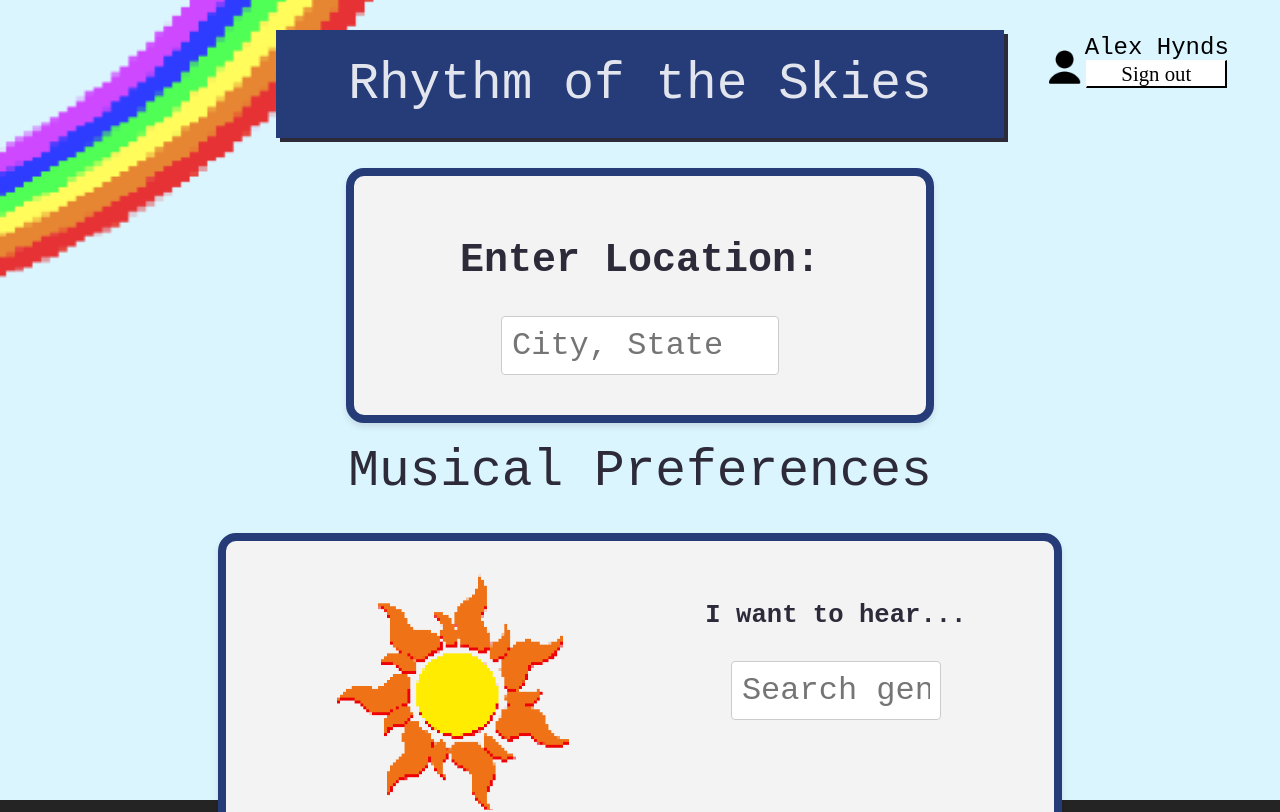
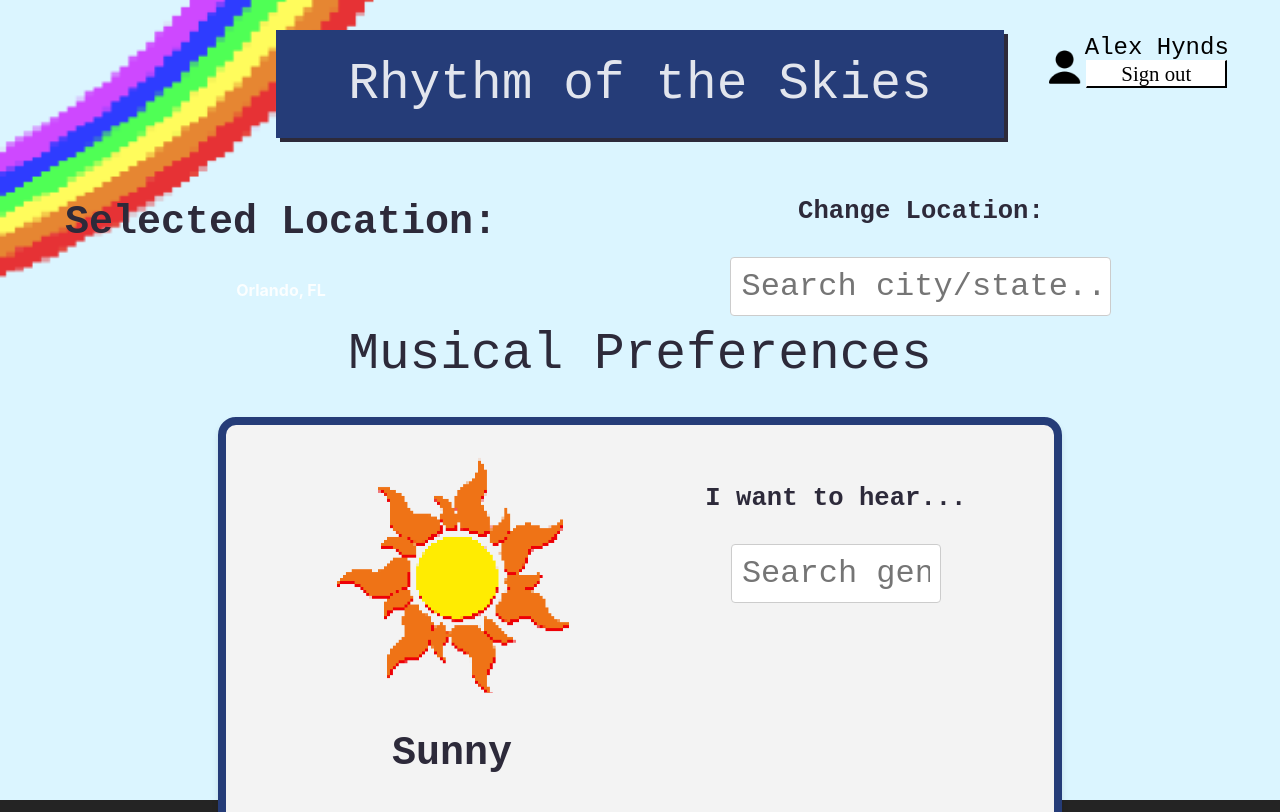
Before and after one commit to Adalex3/Rhythm-of-the-Skies, a React (Vite) app in the folder frontend/: page /preferences in a window 1280 px wide. Shown: the top 812 px of the page. Built offline with nearby package versions, Linux system fonts and the light colour scheme; a web font is replaced by a local one.

Commit message:
Update PreferenceUI.tsx

```diff
--- a/frontend/src/components/PreferenceUI.tsx
+++ b/frontend/src/components/PreferenceUI.tsx
@@ -5,7 +5,14 @@ import rainy from '../images/pxRainy.png'
 import snowy from '../images/pxSnowy.png'
 import night from '../images/pxNight.png'
 import preferences_rainbow from '../images/preferences_rainbow.png'
+import { LocationContext } from '../pages/PreferencesPage';
 
+// Alex TO-DO: how do you edit this to communicate with
+// your main page so the user's location selection here
+// reflects on main?
+interface PreferencesProps {
+    location: string;
+  }
 
 const genres = [
     "acoustic", "afrobeat", "alt-rock", "alternative", "ambient", "anime",
@@ -29,7 +36,7 @@ const genres = [
     "work-out", "world-music"
 ];
 
-const PreferenceUI: React.FC = () => {
+const PreferenceUI: React.FC<PreferencesProps> = ({ location }) => {
     // const [searchTerm, setSearchTerm] = useState("");
     // const [selectedGenres, setSelectedGenres] = useState<string[]>([]);
 
@@ -55,6 +62,17 @@ const PreferenceUI: React.FC = () => {
     const [rainyActive, setRainyActive] = useState(false);
     const [snowyActive, setSnowyActive] = useState(false);
     const [nightActive, setNightActive] = useState(false);
+
+    // Tracks location information
+    const [cityName, setCityName] = useState('');
+    const [stateName, setStateName] = useState('');
+
+    // Location search term
+    const [locationSearchTerm, setLocationSearchTerm] = useState("");
+
+    // Visibility of locations
+    const [locationActive, setLocationActive] = useState(false);
+
 
     // The behavior of the checkbox list
     const handleCheckboxChange = (
@@ -100,7 +118,6 @@ const PreferenceUI: React.FC = () => {
         }
     };
 
-    // Adds submission/save button
     const onSubmit = async () => {
         const data = {
             userLocation: location,
@@ -134,6 +151,9 @@ const PreferenceUI: React.FC = () => {
         // }
     }
 
+    const handleLocationChange = (e: React.ChangeEvent<HTMLInputElement>) => {
+        setLocationSearchTerm(e.target.value); // Update the search bar value
+    };
 
     return (
         <>
@@ -142,18 +162,39 @@ const PreferenceUI: React.FC = () => {
             <div className="header">
                 <header id="pref_title">Rhythm of the Skies</header>
             </div>
-            <div className='location'>
-                <h2>Enter Location: </h2>
-                <input className="pref-location" name='location' id="location"
-                    type="text"
-                    placeholder="City, State"
-                />
+
+            {/* Location container */}
+            <div className='location_container'>
+                <form onSubmit={onSubmit}>
+                <div className='container' onBlur={handleBlur}>
+                        <div style={{ width: "90%" }}>
+                            <h2>Selected Location: </h2>
+                            <location_text><strong>{location}</strong></location_text>
+
+                        </div>
+                        <div style={{ width: "115%" }}>
+                            <h3>Change Location:</h3>
+                            {/* Search Bar */}
+                            {/* Joanne and Cora To-Do thingy:
+                                this is the location search bar.
+                                The "Save" button below should save the new location" */}
+                            <input className="pref-gen-search"
+                                type="text"
+                                placeholder="Search city/state..."
+                                value={locationSearchTerm}
+                                onChange={handleLocationChange}
+                            />
+
+                        </div>
+                    </div>
+                </form>
+
             </div>
 
             <h1>Musical Preferences</h1>
 
             <div className="outline">
-
+                <form onSubmit={onSubmit}>
                     {/* Sunny day preference */}
 
                     <div className='container' onBlur={handleBlur}>
@@ -161,7 +202,7 @@ const PreferenceUI: React.FC = () => {
                             <img style={{ width: "60%" }} src={sunny} />
                             <div>
                                 <h2><strong>Sunny</strong></h2>
-                            </div>
+                             </div>
                         </div>
                         <div style={{ width: "200%" }}>
                             <h3>I want to hear...</h3>
@@ -486,9 +527,9 @@ const PreferenceUI: React.FC = () => {
                             </div>
                         </div>
                     </div>
-
+                </form>
             </div>
-            <button onClick={onSubmit} className='pref-submit-btn'>Save</button>
+            <button className='pref-submit-btn' type="submit">Save</button>
         </>
     );
 };
```
